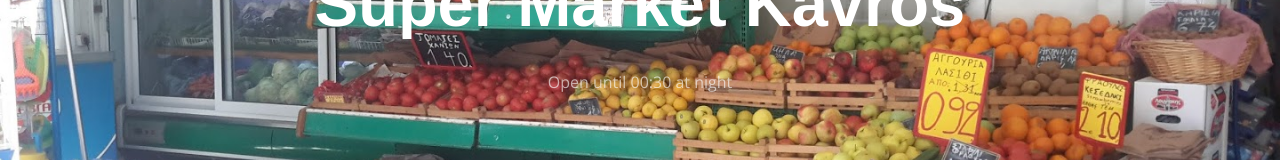
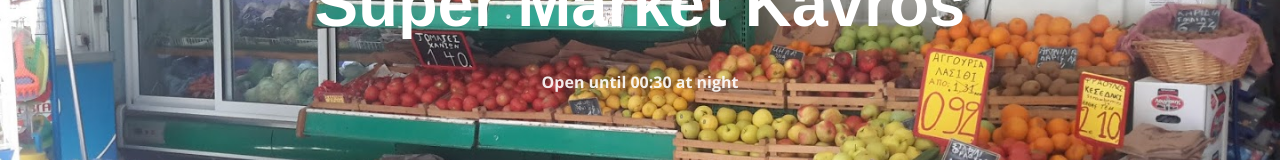
Before and after one commit to kavros/business_site, a plain HTML site: page index.html in a window 1280 px wide. Shown: the part 254-414 px from the top of the page. Drawn offline with nearby package versions, Linux system fonts and the light colour scheme; a script that the page names is missing.

Commit message:
changes on banner string open until 0:30 at night

```diff
--- a/css/main.css
+++ b/css/main.css
@@ -146,6 +146,7 @@ ul li {
 	color: #000;
 }
 .navigation.open {
+
 	opacity: 0.9;
 	visibility: visible;
 	-moz-transition: opacity 0.5s;
@@ -341,9 +342,9 @@ ul li {
 
 }
 .banner-text p {
-	color: rgba(255, 255, 255, 0.60);
+	color: rgba(255, 255, 255, 0.9);
 	font-size: 16px;
-	font-weight: 400;
+	font-weight: bold;
 	line-height: 24px;
 	margin-top: 30px;
 	margin-bottom: 80px;
@@ -351,6 +352,8 @@ ul li {
 /* ==========================================================================
 	$intro
 ========================================================================== */
+
+
 .intro {
 	background-color: #00aeda;
 }
```
